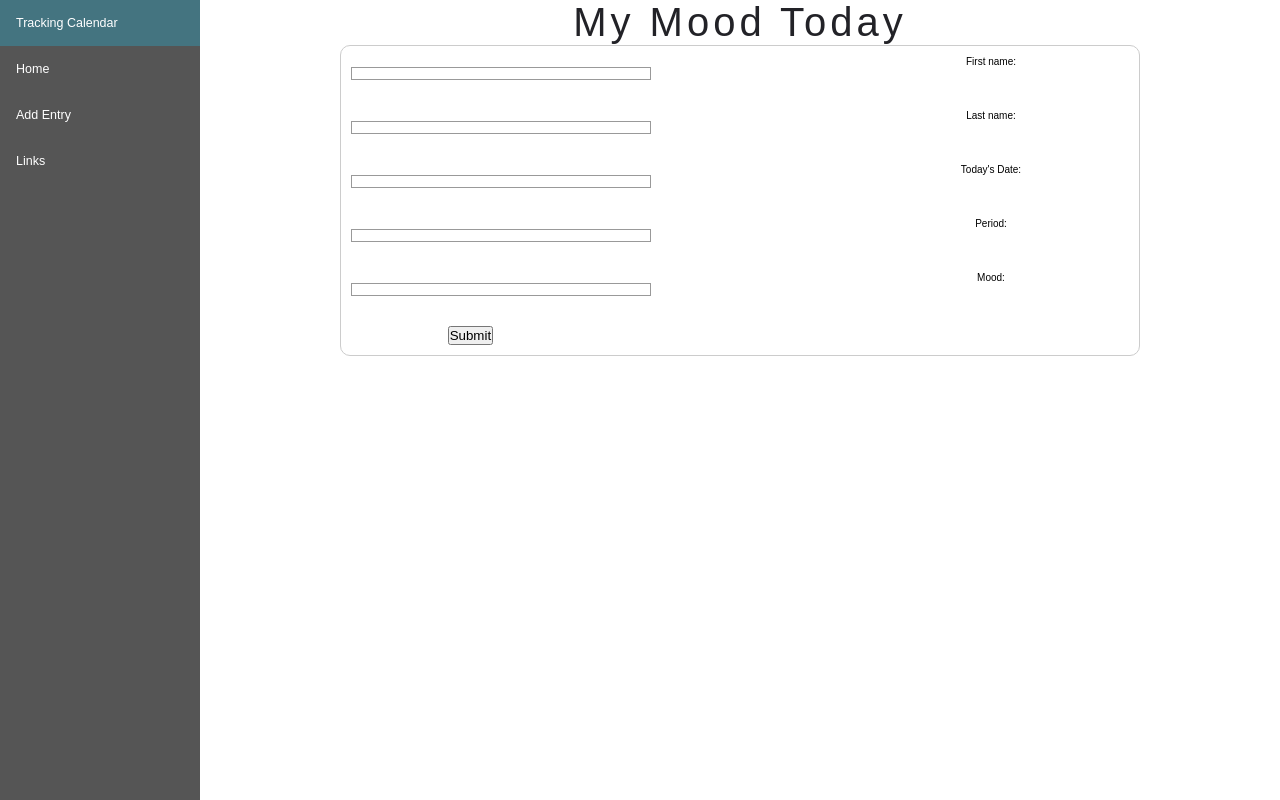
After one commit to asimonson17/CYBR8470_Project, a Django app: template PMDD_Tracker/PMDD_Project/templates/entry.html in a window 1280 px wide; the page is wider, and only the part inside the window is pictured. The commit adds this page. Run offline with Django 4.2, Linux system fonts and the light colour scheme; the template is opened without the code that fills it, so the values that code supplies are empty.

```diff
--- /dev/null
+++ b/PMDD_Tracker/PMDD_Project/templates/entry.html
@@ -0,0 +1,52 @@
+<!DOCTYPE html>
+<html lang="en">
+    <head>
+      <meta charset="UTF-8">
+      <meta name="viewport" content="width=device-width, initial-scale=1.0">
+    <title>Entry</title>
+    <link rel="stylesheet" href="styles.css">
+    <link rel="stylesheet" href="https://cdnjs.cloudflare.com/ajax/libs/font-awesome/6.4.2/css/all.min.css">
+</head>
+<body>
+    <div class="sidebar">
+        <a class="active" href="calendar.html">Tracking Calendar</a>
+        <a href="index.html">Home</a>
+        <a href="entry.html">Add Entry</a>
+        <a href="#links">Links</a>
+      </div>
+      <div class="content">
+        <div class="moodtracker">
+            <h1>My Mood Today</h1>
+        </div>
+        <div class="form">
+
+        <form>
+            <ul>
+                <li>
+                    <label for="fname">First name:</label>
+                    <input type="text" id="fname" name="fname">
+                </li>
+                <li>
+                    <label for="lname">Last name:</label>
+                    <input type="text" id="lname" name="lname">
+                </li>
+                <li>
+                    <label for="date">Today's Date:</label>
+                    <input type="text" id="date" name="date">
+                </li>
+                <li>
+                    <label for="period">Period:</label>
+                    <input type="text" id="period" name="period">
+                </li>
+                <li>
+                    <label for="mood">Mood:</label>
+                    <input type="mood" id="mood" name="mood">
+                </li>
+                <li class="button">
+                    <button type="submit">Submit</button>
+                </li>
+        </ul>
+        </form>
+    </div>
+    </div>
+</body>
--- a/PMDD_Tracker/PMDD_Project/templates/styles.css
+++ b/PMDD_Tracker/PMDD_Project/templates/styles.css
@@ -16,13 +16,13 @@ html{
 .content {
   margin-left: 200px;
   height: 100vh;
-  background-color: #535761;
+  background-color: #ffffff;
 }
 
 .container {
-  width: 100%;
+  width: 100vw;
   height: 50%;
-  padding-top: 50px;
+
   padding-bottom: 0px;
   padding-right: 0px;
   background-color: #555;
@@ -272,15 +266,115 @@ html{
   padding: 2px 0; /* Some top and bottom padding */
   transition: all 0.3s ease; /* Add transition for hover effects */
   color: white; /* White text color */
-  font-size: 1.5vw; /* Increased font size */
+  height: 50px;
+  font-size: 1.4vw; /* Increased font size */
 }
 
 .icon-bar a:hover {
   background-color: #000; /* Add a hover color */
 }
 
-.active {
+.icon-bar a.active {
   background-color: #04AA6D; /* Add an active/current color */
+}
+
+/* On screens that are less than 700px wide, make the sidebar into a topbar */
+@media screen and (max-width: 700px) {
+  .icon-bar {
+    width: 100%;
+    height: auto;
+    position: relative;
+  }
+  .icon-bar a {
+    float: left;
+  }
+  div.content {
+    margin-left: 0;
+  }
+}
+
+/* On screens that are less than 400px, display the bar vertically, instead of horizontally */
+@media screen and (max-width: 400px) {
+  .icon-bar a {
+    text-align: center;
+    float: none;
+  }
+}
+
+.form {
+  /* Center the form on the page */
+  margin: 0 auto;
+  width: 800px;
+  /* Form outline */
+  padding: 1em;
+  border: 1px solid #ccc;
+  border-radius: 1em;
+
+}
+
+.form ul {
+  list-style: none;
+  padding: 0;
+  margin: 0;
+}
+
+.form li + li {
+  margin-top: 3em;
+}
+
+.form label {
+  /* Uniform size & alignment */
+  display: inline-block;
+  width: 100vw;
+  text-align: center;
+}
+
+.form input,
+.form textarea {
+  /* To make sure that all text fields have the same font settings
+     By default, textareas have a monospace font */
+  font: 1em sans-serif;
+
+  /* Uniform text field size */
+  width: 300px;
+  box-sizing: border-box;
+
+  /* Match form field borders */
+  border: 1px solid #999;
+}
+
+.form input:focus,
+.form textarea:focus {
+  /* Additional highlight for focused elements */
+  border-color: #000;
+}
+
+.form textarea {
+  /* Align multiline text fields with their labels */
+  vertical-align: top;
+
+  /* Provide space to type some text */
+  height: 5em;
+}
+
+.button {
+  /* Align buttons with the text fields */
+  padding-left: 90px; /* same size as the label elements */
+}
+
+button {
+  /* This extra margin represent roughly the same space as the space
+     between the labels and their text fields */
+  margin-left: 0.5em;
+}
+
+.moodtracker h1 {
+  font-weight: 400;
+  text-align: center;
+  color: #222227;
+  font-size: 4rem;
+  font-weight: 400;
+  letter-spacing: 0.4rem;
 }
 
 /* CSS Styling for Tracking Calendar
```
Also changed, not shown: other parts of PMDD_Tracker/PMDD_Project/templates/styles.css (+43 -21 lines), PMDD_Tracker/PMDD_Project/templates/calendar.html (+14 -12 lines), PMDD_Tracker/PMDD_Project/templates/form.css (added).
